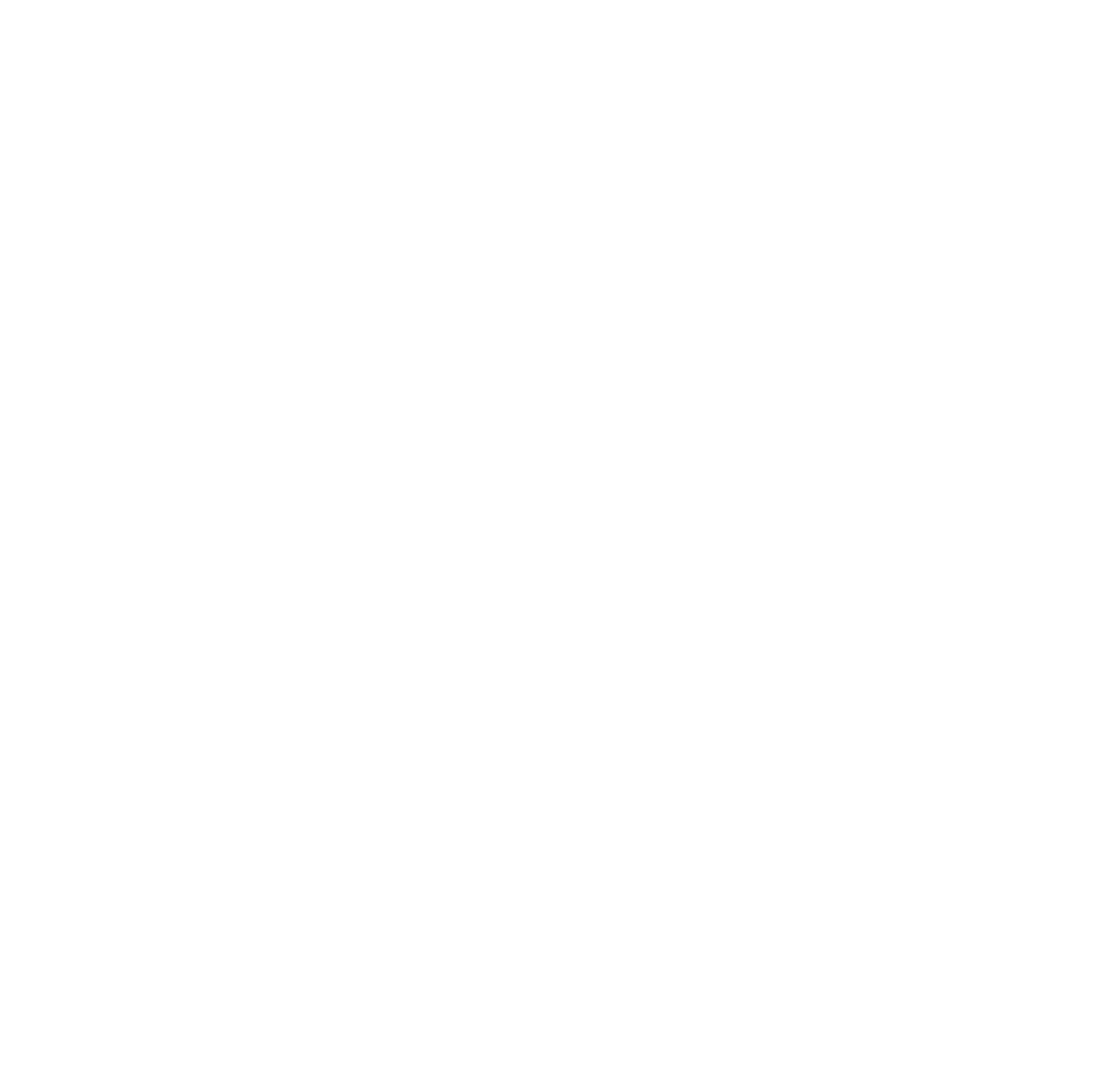
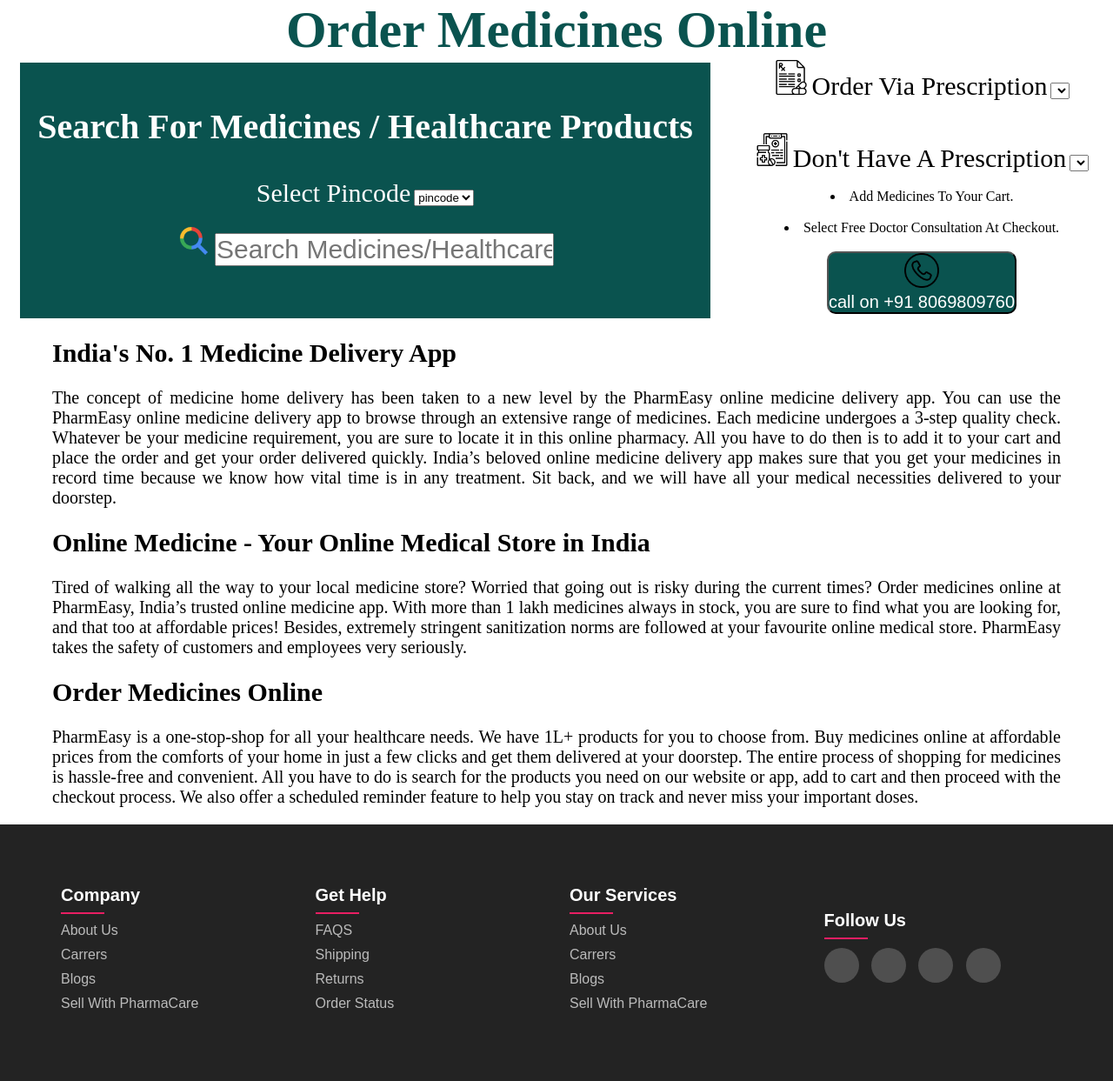
Before and after one commit to NikitaChormale/online-pharmacy-project-icp7, a plain HTML site: page pages/medicine.html in a window 1280 px wide. Shown: the whole page at 87% size. Before the commit the page ends 800 px from the top, so only its background shows below. Drawn offline with Linux system fonts and the light colour scheme.

Commit message:
new files add

```diff
--- a/css/cart.css
+++ b/css/cart.css
@@ -0,0 +1,49 @@
+
+.heading{
+    width: 100%;
+    color: #0a534f;
+    font-size: 70px;
+    text-align: center;
+}
+.cart{
+    display: flex;
+    flex-direction: row;
+    justify-content: space-around;
+    width: 100%;
+}
+.intems{
+    height: 430px;
+    width: 750px;
+    font-size: 25px;
+    border: 1px solid #0a534f;
+    padding:  30px;
+}
+.later{
+    color: #0a534f;
+    padding-left: 10px;
+}
+.icon{
+    height: 20px;
+}
+.icon2{
+    height: 20px;
+    padding-left: 130px;
+}
+.box-img{
+    height: 200px;
+    padding-left: 220px;
+}
+.cart-total{
+    height: 200px;
+    width: 600px;
+    border: 1px solid #0a534f;
+    padding-left: 40px;
+    padding-top: 30px;
+}
+.btn{
+    background-color: #0a534f;
+    color: #ffffff;
+    padding: 10px 50px;
+    font-size: 30px;
+    border-radius: 5px;
+}
--- a/css/medicine.css
+++ b/css/medicine.css
@@ -0,0 +1,61 @@
+.heading{
+    width: 100%;
+    color: #0a534f;
+    font-size: 60px;
+    text-align: center;
+}
+.medicine{
+    display: flex;
+    flex-direction: row;
+    justify-content: space-around;
+    width: 100%;
+}
+.form{
+    display: flex;
+    justify-content: space-around;
+}
+.img{
+    height: 100px;
+    width: 100px;
+    padding-left: 150px;
+    border-radius: 5px;
+}
+.card{
+    background-color: #0a534f;
+    color: #ffffff;
+    height:300px;
+    width: 800px;
+    border: solid;
+    text-align: center;
+}
+.card2{
+    height: 300px;
+    width:400px ;
+    text-align: center;
+    display:inline-block;
+}
+.title{
+    font-size: 40px;
+    padding-top: 50px;
+}
+.menu{
+    font-size: 30px;
+}
+.icon{
+    height: 40px;
+}
+.number{
+    color: #ffffff;
+    font-size: 20px;
+}
+.btn{
+    background-color:#0a534f;
+    font-size: 20px;
+    border-radius: 10px;
+}
+.info{
+    justify-content: center;
+    text-align: justify;
+    font-size: 20px;
+    padding: 20px 60px;
+}
--- a/pages/cart.html
+++ b/pages/cart.html
@@ -0,0 +1,87 @@
+<!DOCTYPE html>
+<html lang="en">
+<head>
+    <meta charset="UTF-8">
+    <meta name="viewport" content="width=device-width, initial-scale=1.0">
+    <title>Cart</title>
+
+    <link rel="stylesheet" href="./../css/style.css"/>
+    <link rel="stylesheet" href="./../css/cart.css"/>
+
+</head>
+<body>
+  <h1 class="heading">Cart</h1>
+  <div class="cart">
+   <section class="intems">
+   10 Intems In Your Cart
+   <img src="./../icons/cart_hear(a)t.png" class="icon2"/>
+   <span class="later">Saved For Later</span><br/><br/>
+   <hr/>
+   <br/>
+
+   <img src="./../icons/cart_placeholder(a).png" class="icon"/>
+           Delever to : Select Pincode <br/><br/>
+   <hr/>
+   <br/>
+   <img src="./../images/Cart_box(a).png" class="box-img"/>
+   </section>
+
+   <section class="cart-total">
+  <h2>Cart Total : 00.00</h2><br/><br/>
+  <hr/>
+  <br/>
+  <button class="btn">Proceed to Checkout</button>
+   </section>
+  </div>
+
+  <footer class="footer">
+    <div class="container">
+        <div class="row">
+            <div class="footer-col">
+                <h4>Company</h4>
+                <ul>
+                    <li><a href="#">About Us</a></li>
+                    <li><a href="#">Carrers</a></li>
+                    <li><a href="#">Blogs</a></li>
+                    <li><a href="#">Sell With PharmaCare</a></li>
+                </ul>
+            </div>
+
+            <div class="footer-col">
+                <h4>Get Help</h4>
+                <ul>
+                    <li><a href="#">FAQS</a></li>
+                    <li><a href="#">Shipping</a></li>
+                    <li><a href="#">Returns</a></li>
+                    <li><a href="#">Order Status</a></li>
+                </ul>
+            </div>
+
+            <div class="footer-col">
+                <h4>Our Services</h4>
+                <ul>
+                    <li><a href="#">About Us</a></li>
+                    <li><a href="#">Carrers</a></li>
+                    <li><a href="#">Blogs</a></li>
+                    <li><a href="#">Sell With PharmaCare</a></li>
+                </ul>
+            </div>
+
+            <div class="footer-col">
+                <h4>Follow Us</h4>
+                <div class="social-links">
+                    <ul>
+                        <a href="#"><i class="fab fa-facebook-f"></i></a>
+                        <a href="#"><i class="fab fa-instagram"></i></a>
+                        <a href="#"><i class="fab fa-linkedin-in"></i></a>
+                        <a href="#"><i class="fab fa-twitter"></i></a>
+                    </ul>
+                </div>
+            </div>
+
+        </div>
+    </div>
+</footer>
+
+</body>
+</html>
--- a/pages/medicine.html
+++ b/pages/medicine.html
@@ -0,0 +1,133 @@
+<!DOCTYPE html>
+<html lang="en">
+<head>
+    <meta charset="UTF-8">
+    <meta name="viewport" content="width=device-width, initial-scale=1.0">
+</html>
+
+    <title>Medicine</title>
+
+    <link rel="stylesheet" href="./../css/style.css"/>
+    <link rel="stylesheet" href="./../css/medicine.css"/>
+
+</head>
+<body>
+    <h1 class="heading">Order Medicines Online</h1>
+    <div class="medicine">
+    <div>
+    <section class="card">
+        <h2 class="title">Search For Medicines / Healthcare Products</h2>
+        <br/><br/>
+
+        <section>
+        <label for="pincode" class="menu">Select Pincode</label>
+        <select id="pincode">
+            <option>pincode</option>
+            <option>1022</option>
+            <option>1123</option>
+            <option>1224</option>
+            <option>1325</option>
+            <option>1426</option>
+        </select><br/><br/></section>
+        <section>
+            <img src="./../icons/medicines_search(p).png" class="icon"/>
+        <input type="text" placeholder="Search Medicines/Healthcare Products" class="menu"/>
+        </section>
+    </div>
+
+    <div>
+        <section class="card2">
+         <img src="./../icons/medicines_prescription (p1).png" class="icon"/>
+        <label for="prescription" class="menu">Order Via Prescription</label>
+        <select id="prescription"></select>
+           <br/><br/><br/>
+        <section>
+            <img src="./../icons/medicines_prescription (p2).png" class="icon"/>
+            <label for="don't prescription" class="menu">Don't Have A Prescription</label>
+            <select id="don't prescription"></select><br/><br/>
+            <li>Add Medicines To Your Cart.</li><br/>
+            <li>Select Free Doctor Consultation At Checkout.</li><br/>
+            <button class="btn">
+            <img src="./../icons/medicines_call(p).png" class="icon"/>
+            <section class="number"> call on +91 8069809760</section>
+            </button>
+        <section>
+    </section>
+</div>
+</div>
+
+     <div class="info">
+        <p>
+            <h2>India's No. 1 Medicine Delivery App</h2><br/>
+
+            The concept of medicine home delivery has been taken to a new level by the PharmEasy online medicine delivery app. You can use the PharmEasy online medicine delivery app to browse through an extensive range of medicines. Each medicine undergoes a 3-step quality check.
+            Whatever be your medicine requirement, you are sure to locate it in this online pharmacy. All you have to do then is to add it to your cart and place the order and get your order delivered quickly. India’s beloved online medicine delivery app makes sure that you get your medicines in record time because we know how vital time is in any treatment. Sit back, and we will have all your medical necessities delivered to your doorstep.
+            <br/><br/>
+
+            <h2>Online Medicine - Your Online Medical Store in India</h2><br/>
+
+            Tired of walking all the way to your local medicine store? Worried that going out is risky during the current times? Order medicines online at PharmEasy, India’s trusted online medicine app. With more than 1 lakh medicines always in stock, you are sure to find what you are looking for, and that too at affordable prices!
+            Besides, extremely stringent sanitization norms are followed at your favourite online medical store. PharmEasy takes the safety of customers and employees very seriously.
+             <br/><br/>
+
+            <h2>Order Medicines Online</h2><br/>
+
+            PharmEasy is a one-stop-shop for all your healthcare needs. We have 1L+ products for you to choose from. Buy medicines online at affordable prices from the comforts of your home in just a few clicks and get them delivered at your doorstep.
+            The entire process of shopping for medicines is hassle-free and convenient. All you have to do is search for the products you need on our website or app, add to cart and then proceed with the checkout process.
+            We also offer a scheduled reminder feature to help you stay on track and never miss your important doses.
+
+        </p>
+     </div>
+
+
+    <footer class="footer">
+        <div class="container">
+            <div class="row">
+                <div class="footer-col">
+                    <h4>Company</h4>
+                    <ul>
+                        <li><a href="#">About Us</a></li>
+                        <li><a href="#">Carrers</a></li>
+                        <li><a href="#">Blogs</a></li>
+                        <li><a href="#">Sell With PharmaCare</a></li>
+                    </ul>
+                </div>
+
+                <div class="footer-col">
+                    <h4>Get Help</h4>
+                    <ul>
+                        <li><a href="#">FAQS</a></li>
+                        <li><a href="#">Shipping</a></li>
+                        <li><a href="#">Returns</a></li>
+                        <li><a href="#">Order Status</a></li>
+                    </ul>
+                </div>
+
+                <div class="footer-col">
+                    <h4>Our Services</h4>
+                    <ul>
+                        <li><a href="#">About Us</a></li>
+                        <li><a href="#">Carrers</a></li>
+                        <li><a href="#">Blogs</a></li>
+                        <li><a href="#">Sell With PharmaCare</a></li>
+                    </ul>
+                </div>
+
+                <div class="footer-col">
+                    <h4>Follow Us</h4>
+                    <div class="social-links">
+                        <ul>
+                            <a href="#"><i class="fab fa-facebook-f"></i></a>
+                            <a href="#"><i class="fab fa-instagram"></i></a>
+                            <a href="#"><i class="fab fa-linkedin-in"></i></a>
+                            <a href="#"><i class="fab fa-twitter"></i></a>
+                        </ul>
+                    </div>
+                </div>
+
+            </div>
+        </div>
+    </footer>
+
+</body>
+</html>
```
Also changed, not shown: pages/labtests.html (+1 -0 lines), icons/cart_hear(a)t.png (added), icons/cart_placeholder(a).png (added), icons/medicines_call(p).png (added), icons/medicines_prescription (p1).png (added), icons/medicines_prescription (p2).png (added), icons/medicines_search(p).png (added), images/Cart_box(a).png (added).
